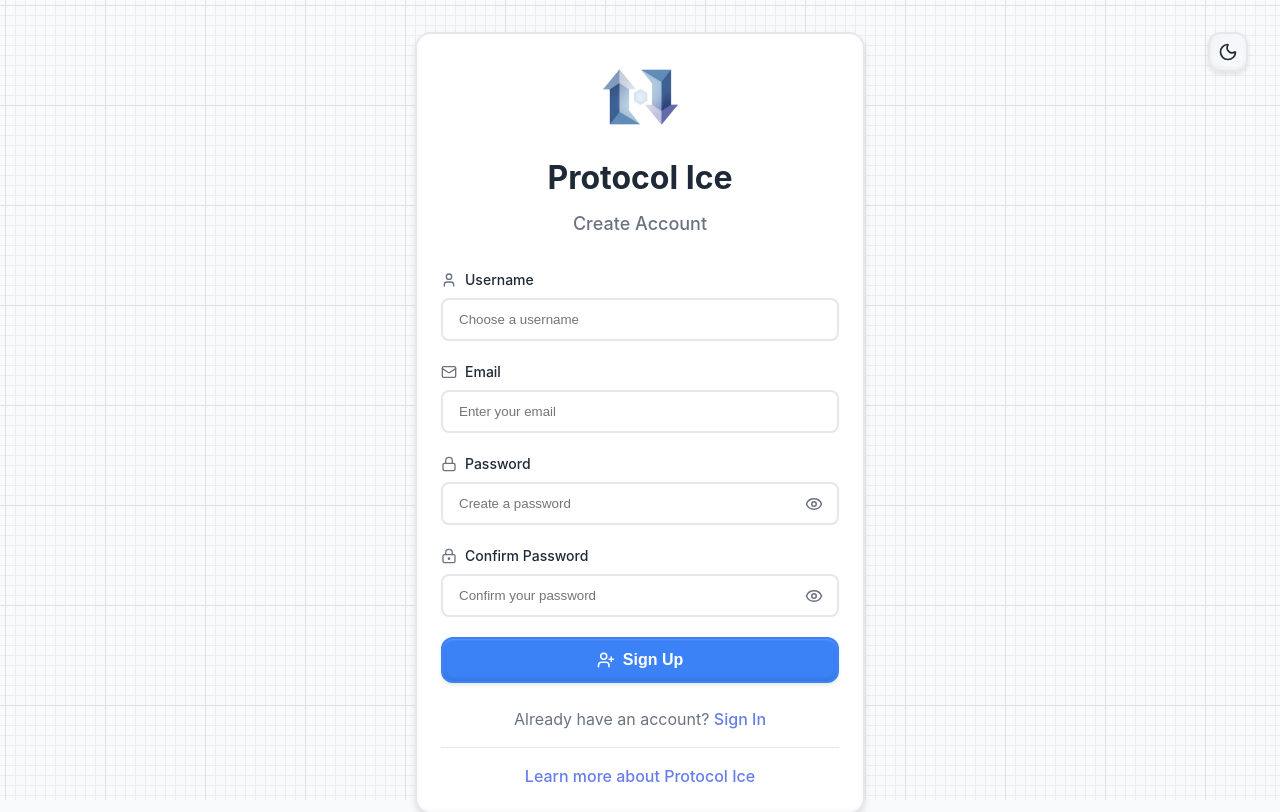
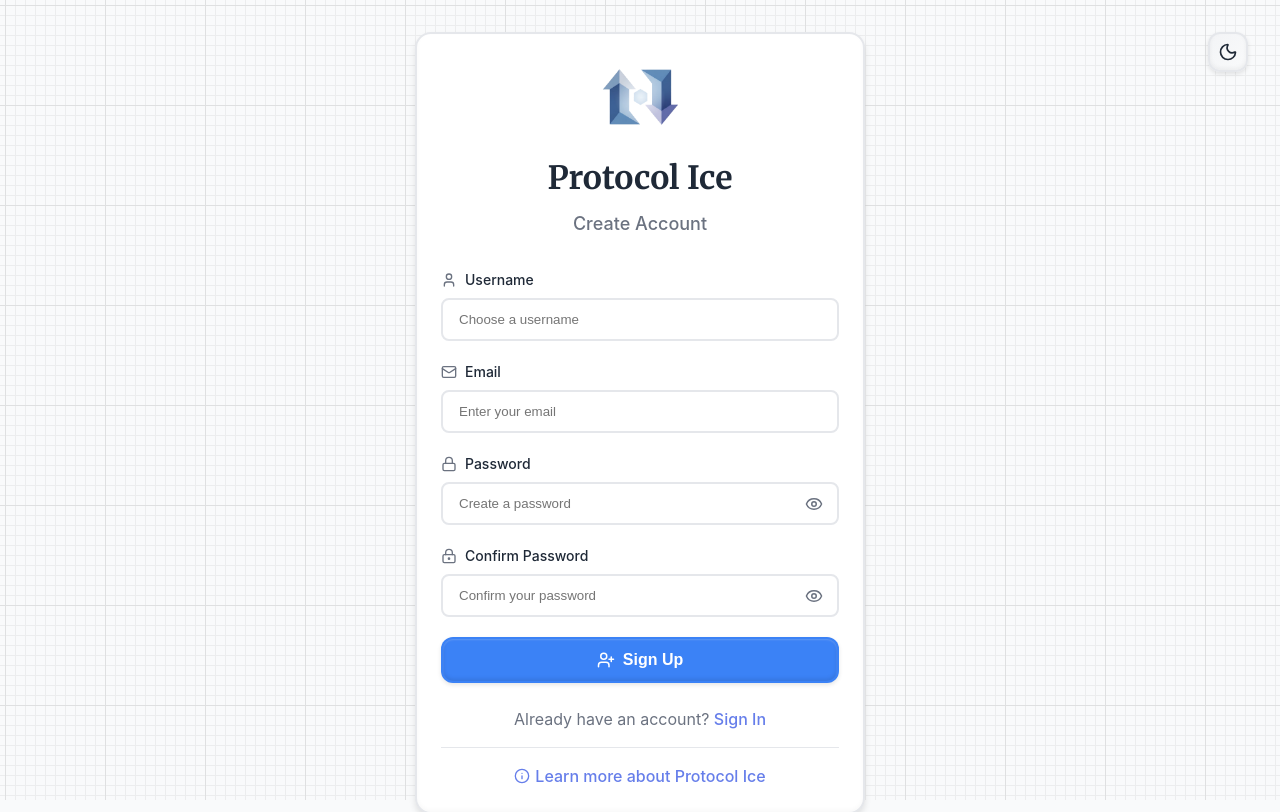
Before and after one commit to IkedaLab-Daniel/protocol-ice, a React (Vite) app in the folder client/: page /register in a window 1280 px wide. Shown: the top 812 px of the page. Built offline with nearby package versions, Linux system fonts and the light colour scheme; no server answers.

Commit message:
feat: add font styling to various components and update theme toggle button hover effect

```diff
--- a/client/src/components/ThemeToggle/ThemeToggle.css
+++ b/client/src/components/ThemeToggle/ThemeToggle.css
@@ -16,7 +16,6 @@
 }
 
 .theme-toggle-btn:hover {
-  transform: scale(1.1) rotate(10deg);
   background: linear-gradient(135deg, #fbbf24, #f59e0b);
   border-color: #d97706;
   color: white;
--- a/client/src/index.css
+++ b/client/src/index.css
@@ -1,3 +1,5 @@
+@import url('https://fonts.googleapis.com/css2?family=Merriweather:ital,opsz,wght@0,18..144,300..900;1,18..144,300..900&display=swap');
+
 * {
   margin: 0;
   padding: 0;
@@ -45,6 +47,9 @@ html {
   --negative-gradient-start: #f87171;
   --negative-gradient-mid: #ef4444;
   --negative-gradient-end: #dc2626;
+
+  /* Font for logo */
+  --font-logo: "Merriweather", serif;
 }
 
 [data-theme="dark"] {
--- a/client/src/pages/About/About.css
+++ b/client/src/pages/About/About.css
@@ -75,6 +75,7 @@
   color: var(--text-primary);
   margin-bottom: 0.5rem;
   background-clip: text;
+  font-family: var(--font-logo);
 }
 
 .about-tagline {
--- a/client/src/pages/Auth/Auth.css
+++ b/client/src/pages/Auth/Auth.css
@@ -32,6 +32,7 @@
   margin-bottom: 1rem;
 }
 
+
 .auth-logo img {
   width: 5rem;
   height: 5rem;
@@ -51,6 +52,7 @@
   font-size: 2rem;
   font-weight: 700;
   color: var(--text-primary);
+  font-family: var(--font-logo);
   margin-bottom: 0.5rem;
 }
 
@@ -84,6 +86,13 @@
 
 .auth-link:hover {
   color: #764ba2;
+}
+
+.learn-more {
+  display: flex;
+  align-items: center;
+  justify-content: center;
+  gap: 5px;
 }
 
 .auth-learn-more {
--- a/client/src/pages/Auth/Login.tsx
+++ b/client/src/pages/Auth/Login.tsx
@@ -1,6 +1,6 @@
 import { useState, type FormEvent } from 'react';
 import { Link, useNavigate } from 'react-router-dom';
-import { LogIn, Mail, Lock } from 'lucide-react';
+import { LogIn, Mail, Lock, Info } from 'lucide-react';
 import { useAuth } from '../../context/AuthContext';
 import Input from '../../components/Input/Input';
 import Button from '../../components/Button/Button';
@@ -111,7 +111,8 @@ const Login = () => {
           </p>
         </div>
         <div className="auth-learn-more">
-          <Link to="/about" className="auth-link">
+          <Link to="/about" className="auth-link learn-more">
+            <Info size={16} />
             Learn more about Protocol Ice
           </Link>
         </div>
--- a/client/src/pages/Auth/Register.tsx
+++ b/client/src/pages/Auth/Register.tsx
@@ -1,6 +1,6 @@
 import './Auth.css'
 import { Link, useNavigate } from "react-router-dom";
-import { UserPlus, User, Mail, Lock, LockKeyhole } from 'lucide-react';
+import { UserPlus, User, Mail, Lock, LockKeyhole, Info } from 'lucide-react';
 import { useAuth } from "../../context/AuthContext";
 import { useState, type FormEvent } from "react";
 import { isValidEmail, isValidPassword, isValidUsername } from "../../utils/helpers";
@@ -165,7 +165,8 @@ const Register = () => {
           </p>
         </div>
         <div className="auth-learn-more">
-          <Link to="/about" className="auth-link">
+          <Link to="/about" className="auth-link learn-more">
+            <Info size={16} />
             Learn more about Protocol Ice
           </Link>
         </div>
--- a/client/src/pages/Dashboard/Dashboard.css
+++ b/client/src/pages/Dashboard/Dashboard.css
@@ -48,6 +48,7 @@
   font-weight: 700;
   color: var(--text-primary);
   margin-bottom: 0.25rem;
+  font-family: var(--font-logo);
 }
 
 .dashboard-header p {
--- a/client/src/pages/Stats/Stats.css
+++ b/client/src/pages/Stats/Stats.css
@@ -36,6 +36,7 @@
   font-weight: 700;
   color: var(--text-primary);
   margin-bottom: 0.25rem;
+  font-family: var(--font-logo);
 }
 
 .stats-header p {
```
